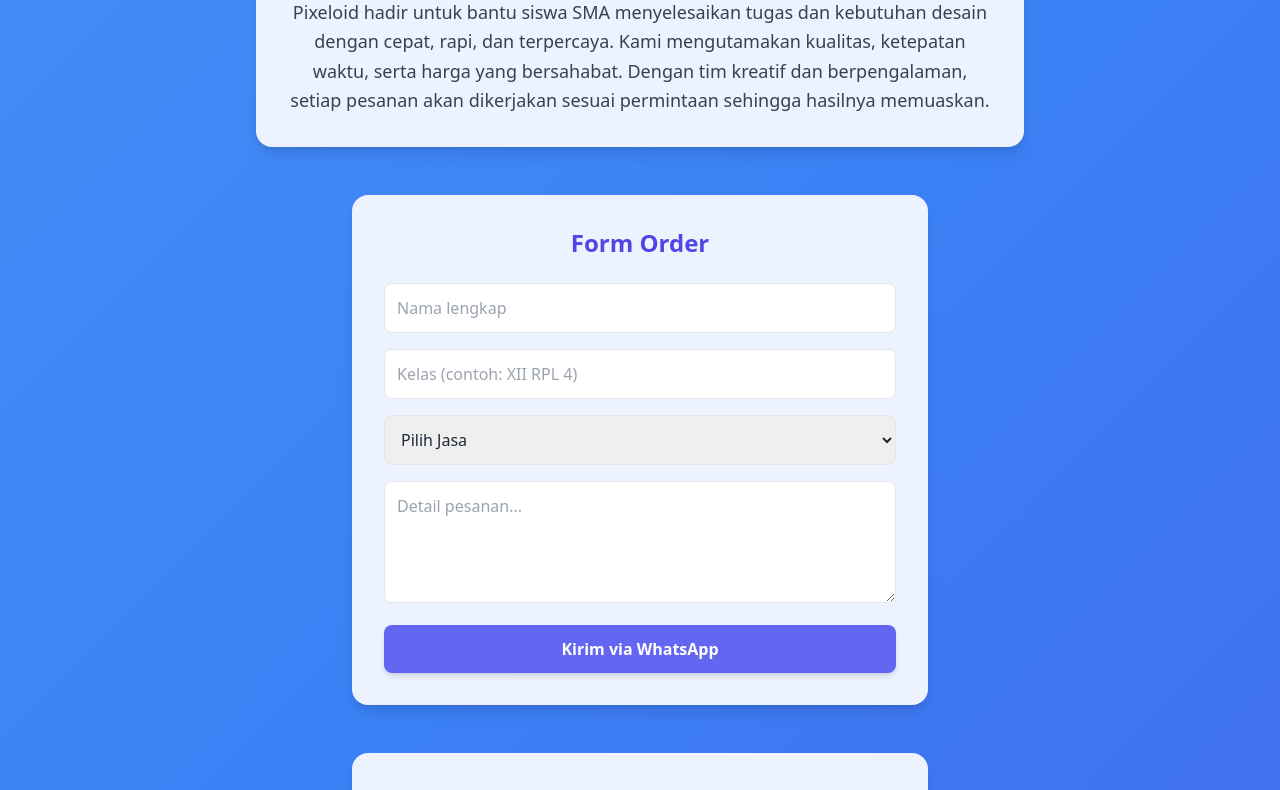
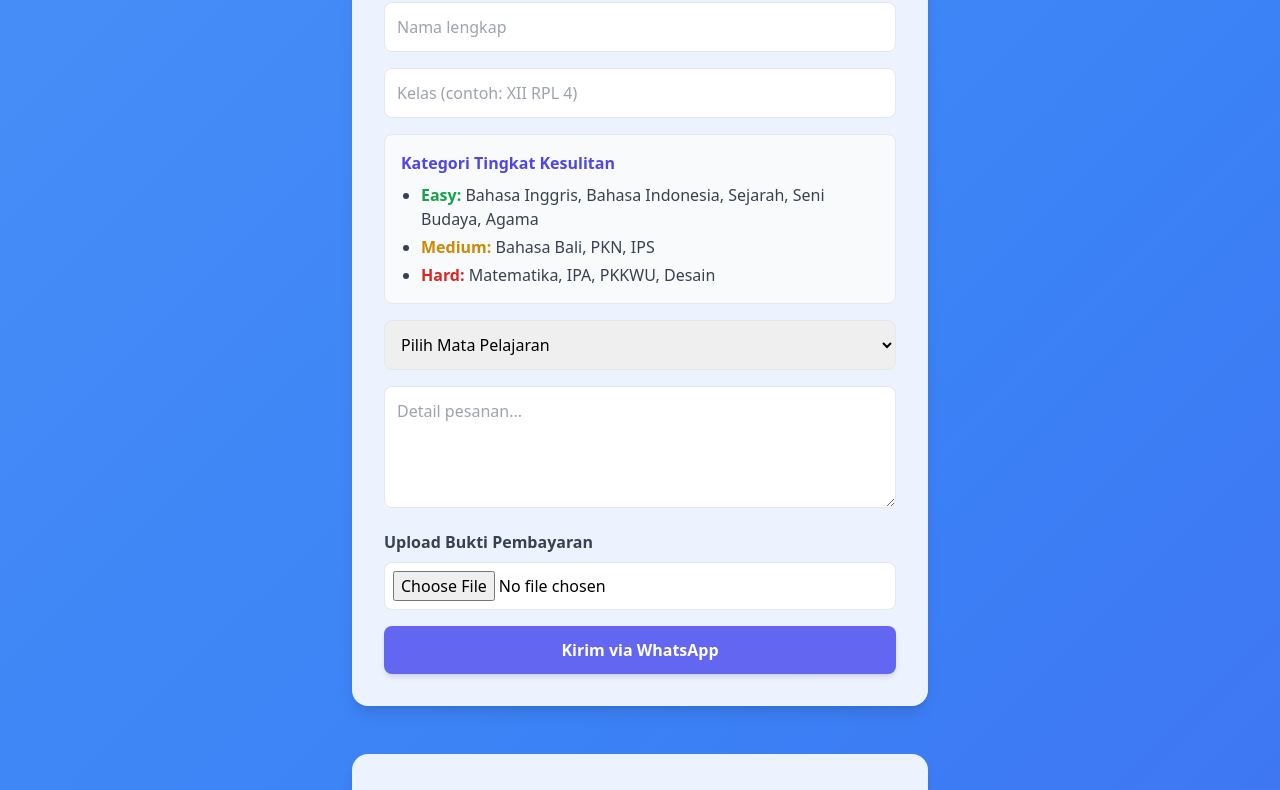
Before and after one commit to LeaderPixeloid/pkkwu, a plain HTML site: page index.html in a window 1280 px wide. Shown: the part 402-1192 px from the top of the page. Drawn offline with nearby package versions, Linux system fonts and the light colour scheme.

Commit message:
perubahan dikit

```diff
--- a/index.html
+++ b/index.html
@@ -1,26 +1,22 @@
 <!DOCTYPE html>
 <html lang="id" x-data="orderApp()" xmlns="http://www.w3.org/1999/xhtml">
 <head>
-  <meta charset="UTF-8">
-  <meta name="viewport" content="width=device-width, initial-scale=1.0">
+  <meta charset="UTF-8" />
+  <meta name="viewport" content="width=device-width, initial-scale=1.0" />
   <title>Pixeloid - Jasa Kreatif</title>
   <script src="https://cdn.tailwindcss.com"></script>
   <script src="https://unpkg.com/alpinejs" defer></script>
   <style>
-    /* Background Gradient Animasi */
     body {
       background: linear-gradient(-45deg, #4f46e5, #3b82f6, #60a5fa, #6366f1);
       background-size: 400% 400%;
       animation: gradientBG 12s ease infinite;
     }
-
     @keyframes gradientBG {
       0% { background-position: 0% 50%; }
       50% { background-position: 100% 50%; }
       100% { background-position: 0% 50%; }
     }
-
-    /* Animasi Card Hover */
     .card-hover {
       transition: transform 0.4s ease, box-shadow 0.4s ease;
     }
@@ -30,9 +26,9 @@
     }
   </style>
 </head>
-<body class="text-gray-800 font-sans">
 
-  <!-- ========== HERO HEADER ========== -->
+<body>
+  <!-- HEADER -->
   <header class="bg-white/20 backdrop-blur-md text-white text-center py-12 shadow-lg">
     <img src="logo.jpg" alt="Pixeloid Logo"
          class="w-24 mx-auto rounded-full border-4 border-white shadow-md mb-4 hover:scale-105 transition-transform duration-300">
@@ -40,34 +36,73 @@
     <p class="text-sm opacity-90">Jasa Joki Tugas • Desain Website • Poster</p>
   </header>
 
-  <!-- ========== SECTION KEUNGGULAN ========== -->
-  <section class="max-w-3xl mx-auto my-12 bg-white/90 shadow-lg rounded-2xl p-8 text-center card-hover">
-    <h2 class="text-3xl font-semibold text-indigo-600 mb-4">Kenapa Pilih Pixeloid?</h2>
-    <p class="text-gray-700 leading-relaxed text-lg">
-      Pixeloid hadir untuk bantu siswa SMA menyelesaikan tugas dan kebutuhan desain
-      dengan cepat, rapi, dan terpercaya. Kami mengutamakan kualitas, ketepatan waktu,
-      serta harga yang bersahabat. Dengan tim kreatif dan berpengalaman, setiap pesanan
-      akan dikerjakan sesuai permintaan sehingga hasilnya memuaskan.
-    </p>
-  </section>
-
-  <!-- ========== SECTION FORM ORDER ========== -->
+  <!-- FORM ORDER -->
   <section class="max-w-xl mx-auto my-12 bg-white/90 p-8 shadow-lg rounded-2xl card-hover">
     <h2 class="text-2xl font-bold text-center text-indigo-600 mb-6">Form Order</h2>
     <form @submit.prevent="submitOrder" class="space-y-4">
+
       <input type="text" placeholder="Nama lengkap" x-model="nama" required
         class="w-full p-3 border rounded-lg focus:ring-4 focus:ring-indigo-400 transition">
+
       <input type="text" placeholder="Kelas (contoh: XII RPL 4)" x-model="kelas" required
         class="w-full p-3 border rounded-lg focus:ring-4 focus:ring-indigo-400 transition">
-      <select x-model="jasa" required
-        class="w-full p-3 border rounded-lg focus:ring-4 focus:ring-indigo-400 transition">
-        <option value="">Pilih Jasa</option>
-        <option value="Joki Tugas">Joki Tugas</option>
-        <option value="Desain Website">Desain Website</option>
-        <option value="Poster">Poster</option>
+
+      <!-- Info Diff -->
+      <div class="p-4 border rounded-lg bg-gray-50 text-left">
+        <h3 class="font-semibold text-indigo-600 mb-2">Kategori Tingkat Kesulitan</h3>
+        <ul class="list-disc pl-5 text-gray-700 space-y-1">
+          <li><span class="font-bold text-green-600">Easy:</span> Bahasa Inggris, Bahasa Indonesia, Sejarah, Seni Budaya, Agama</li>
+          <li><span class="font-bold text-yellow-600">Medium:</span> Bahasa Bali, PKN, IPS</li>
+          <li><span class="font-bold text-red-600">Hard:</span> Matematika, IPA, PKKWU, Desain</li>
+        </ul>
+      </div>
+
+      <!-- Dropdown Mapel -->
+      <select x-model="mapel" @change="setDefaultDiff" required
+        class="w-full p-3 border rounded-lg focus:ring-4 focus:ring-indigo-400 transition mt-4">
+        <option value="">Pilih Mata Pelajaran</option>
+        <!-- Easy -->
+        <option value="inggris">Bahasa Inggris</option>
+        <option value="indonesia">Bahasa Indonesia</option>
+        <option value="sejarah">Sejarah</option>
+        <option value="seni">Seni Budaya</option>
+        <option value="agama">Agama</option>
+        <!-- Medium -->
+        <option value="bali">Bahasa Bali</option>
+        <option value="pkn">PKN</option>
+        <option value="ips">IPS</option>
+        <!-- Hard -->
+        <option value="matematika">Matematika</option>
+        <option value="ipa">IPA</option>
+        <option value="pkkwu">PKKWU</option>
+        <option value="desain">Desain</option>
       </select>
+
+      <!-- Deskripsi Default Difficulty -->
+      <template x-if="mapel">
+        <div class="p-4 border rounded-lg bg-gray-50 text-left">
+          <h3 class="font-semibold text-indigo-600 mb-2">Tingkat Kesulitan:</h3>
+          <p class="text-gray-700">
+            Default untuk <span class="font-bold capitalize" x-text="mapel"></span> adalah
+            <span class="font-bold text-indigo-600" x-text="defaultDiff"></span>.
+          </p>
+          <p class="mt-2 text-sm text-gray-600 italic" x-text="mapelDeskripsi[mapel][defaultDiff]"></p>
+        </div>
+      </template>
+
       <textarea rows="4" placeholder="Detail pesanan..." x-model="detail" required
         class="w-full p-3 border rounded-lg focus:ring-4 focus:ring-indigo-400 transition"></textarea>
+
+      <!-- Upload Bukti Pembayaran -->
+      <div>
+        <label class="block font-semibold text-gray-700 mb-2">Upload Bukti Pembayaran</label>
+        <input type="file" accept="image/*" @change="previewFile" required
+          class="w-full p-2 border rounded-lg bg-white focus:ring-2 focus:ring-indigo-400">
+        <template x-if="buktiPreview">
+          <img :src="buktiPreview" alt="Bukti Pembayaran" class="mt-4 w-48 rounded-lg shadow-md mx-auto">
+        </template>
+      </div>
+
       <button type="submit"
         class="w-full bg-indigo-500 hover:bg-indigo-600 text-white font-bold py-3 rounded-lg shadow-md transition-transform transform hover:-translate-y-1">
         Kirim via WhatsApp
@@ -75,9 +110,9 @@
     </form>
   </section>
 
-  <!-- ========== SECTION PROJEK KETUA ========== -->
+  <!-- PROJEK LEADER -->
   <section class="max-w-xl mx-auto my-12 bg-white/90 p-8 shadow-lg rounded-2xl text-center card-hover">
-    <h2 class="text-2xl font-bold text-indigo-600 mb-4">Projek Ketua</h2>
+    <h2 class="text-2xl font-bold text-indigo-600 mb-4">Projek Leader</h2>
     <p class="text-gray-700 font-medium">Ini aja projek Leader nya, ada lagi ga??</p>
     <p class="text-indigo-600 font-semibold">Ada dong, mampir kan Lee 😎</p>
     <a href="https://github.com/LeaderPixeloid" target="_blank"
@@ -86,20 +121,118 @@
     </a>
   </section>
 
-  <!-- ========== FOOTER ========== -->
+  <!-- SOSMED -->
+  <section class="max-w-xl mx-auto my-12 bg-white/90 p-8 shadow-lg rounded-2xl text-center card-hover">
+    <h2 class="text-2xl font-bold text-indigo-600 mb-4">Ikuti Kami</h2>
+    <p class="text-gray-700 mb-6">Jangan lupa follow sosmed Pixeloid biar selalu update ✨</p>
+    <div class="flex justify-center gap-6 text-gray-600">
+      <a href="https://instagram.com/" target="_blank" class="p-3 bg-pink-500 text-white rounded-full hover:scale-110 transition transform shadow-lg">📷</a>
+      <a href="https://tiktok.com/" target="_blank" class="p-3 bg-black text-white rounded-full hover:scale-110 transition transform shadow-lg">🎵</a>
+      <a href="https://discord.com/" target="_blank" class="p-3 bg-indigo-600 text-white rounded-full hover:scale-110 transition transform shadow-lg">💬</a>
+    </div>
+  </section>
+
+  <!-- FOOTER -->
   <footer class="mt-12 bg-white/20 backdrop-blur-md text-white text-center py-6">
     <p>&copy; 2025 Pixeloid. All Rights Reserved.</p>
-    <p class="text-sm opacity-80">Dibuat dengan ❤️ oleh Team Leader dan Leader Team Produksi Pixeloid</p>
+    <p class="text-sm opacity-80">Dibuat dengan ❤️ oleh Leader dan Tim Production Pixeloid</p>
   </footer>
 
+  <!-- SCRIPT -->
   <script>
     function orderApp() {
       return {
-        nama: '',
-        kelas: '',
-        jasa: '',
-        detail: '',
-        nomorWA: '62895395005375',
+        nama: "",
+        kelas: "",
+        mapel: "",
+        defaultDiff: "",
+        detail: "",
+        buktiPreview: null,
+        nomorWA: "62895395005375",
+
+        // Deskripsi mapel + default difficulty
+        mapelDeskripsi: {
+          inggris: {
+            Easy: "Grammar dasar dan kosakata umum.",
+            Medium: "Reading comprehension dan tenses kompleks.",
+            Hard: "Essay writing, idioms, academic writing."
+          },
+          indonesia: {
+            Easy: "Membaca teks, tata bahasa dasar.",
+            Medium: "Analisis teks sastra.",
+            Hard: "Kritik sastra dan analisis mendalam."
+          },
+          sejarah: {
+            Easy: "Peristiwa umum sejarah nasional.",
+            Medium: "Sejarah dunia dan perang besar.",
+            Hard: "Analisis dokumen sejarah."
+          },
+          seni: {
+            Easy: "Menggambar dan seni dasar.",
+            Medium: "Teori seni.",
+            Hard: "Analisis karya seni."
+          },
+          agama: {
+            Easy: "Pelajaran doa dan ibadah dasar.",
+            Medium: "Sejarah agama.",
+            Hard: "Kajian kitab."
+          },
+          bali: {
+            Easy: "Kosakata dasar bahasa Bali.",
+            Medium: "Tata bahasa menengah.",
+            Hard: "Sastra Bali klasik."
+          },
+          pkn: {
+            Easy: "Hak dan kewajiban dasar.",
+            Medium: "UUD 1945, sistem pemerintahan.",
+            Hard: "Analisis hukum dan politik."
+          },
+          ips: {
+            Easy: "Geografi dasar.",
+            Medium: "Ekonomi menengah.",
+            Hard: "Analisis sosial budaya."
+          },
+          matematika: {
+            Easy: "Aljabar sederhana.",
+            Medium: "Persamaan kuadrat dan trigonometri.",
+            Hard: "Integral, turunan, olimpiade."
+          },
+          ipa: {
+            Easy: "Biologi dasar.",
+            Medium: "Kimia menengah.",
+            Hard: "Fisika modern dan kuantum."
+          },
+          pkkwu: {
+            Easy: "Konsep dasar kewirausahaan.",
+            Medium: "Rencana bisnis.",
+            Hard: "Manajemen keuangan dan analisis pasar."
+          },
+          desain: {
+            Easy: "Poster sederhana.",
+            Medium: "UI/UX dasar.",
+            Hard: "Branding dan desain kompleks."
+          }
+        },
+
+        // Atur default difficulty per mapel
+        setDefaultDiff() {
+          if (["inggris","indonesia","sejarah","seni","agama"].includes(this.mapel)) {
+            this.defaultDiff = "Easy";
+          }
+          if (["bali","pkn","ips"].includes(this.mapel)) {
+            this.defaultDiff = "Medium";
+          }
+          if (["matematika","ipa","pkkwu","desain"].includes(this.mapel)) {
+            this.defaultDiff = "Hard";
+          }
+        },
+
+        previewFile(event) {
+          const file = event.target.files[0];
+          if (file) {
+            this.buktiPreview = URL.createObjectURL(file);
+          }
+        },
 
         validate() {
           if (this.nama.length < 3) {
@@ -110,12 +243,16 @@
             alert("Format kelas tidak valid! Contoh: XI IPA 2");
             return false;
           }
-          if (!this.jasa) {
-            alert("Silakan pilih jasa!");
+          if (!this.mapel) {
+            alert("Silakan pilih mata pelajaran!");
             return false;
           }
           if (this.detail.length < 10) {
             alert("Detail pesanan minimal 10 karakter!");
+            return false;
+          }
+          if (!this.buktiPreview) {
+            alert("Harap upload bukti pembayaran!");
             return false;
           }
           return true;
@@ -124,8 +261,12 @@
         submitOrder() {
           if (!this.validate()) return;
 
-          let pesan = `Halo Pixeloid!%0ASaya mau order:%0A- Nama: ${this.nama}%0A- Kelas: ${this.kelas}%0A- Jasa: ${this.jasa}%0A- Detail: ${this.detail}`;
-          window.open(`https://wa.me/${this.nomorWA}?text=${pesan}`, "_blank");
+          let pesan = `Halo Pixeloid!\nSaya mau order:\n- Nama: ${this.nama}\n- Kelas: ${this.kelas}\n- Mapel: ${this.mapel}\n- Difficulty: ${this.defaultDiff}\n- Detail: ${this.detail}\n\n(Silakan kirim bukti pembayaran di WhatsApp)`;
+
+          alert("Pesan yang akan dikirim ke WhatsApp:\n\n" + pesan);
+
+          let pesanWA = encodeURIComponent(pesan);
+          window.open(`https://wa.me/${this.nomorWA}?text=${pesanWA}`, "_blank");
         }
       }
     }
```
